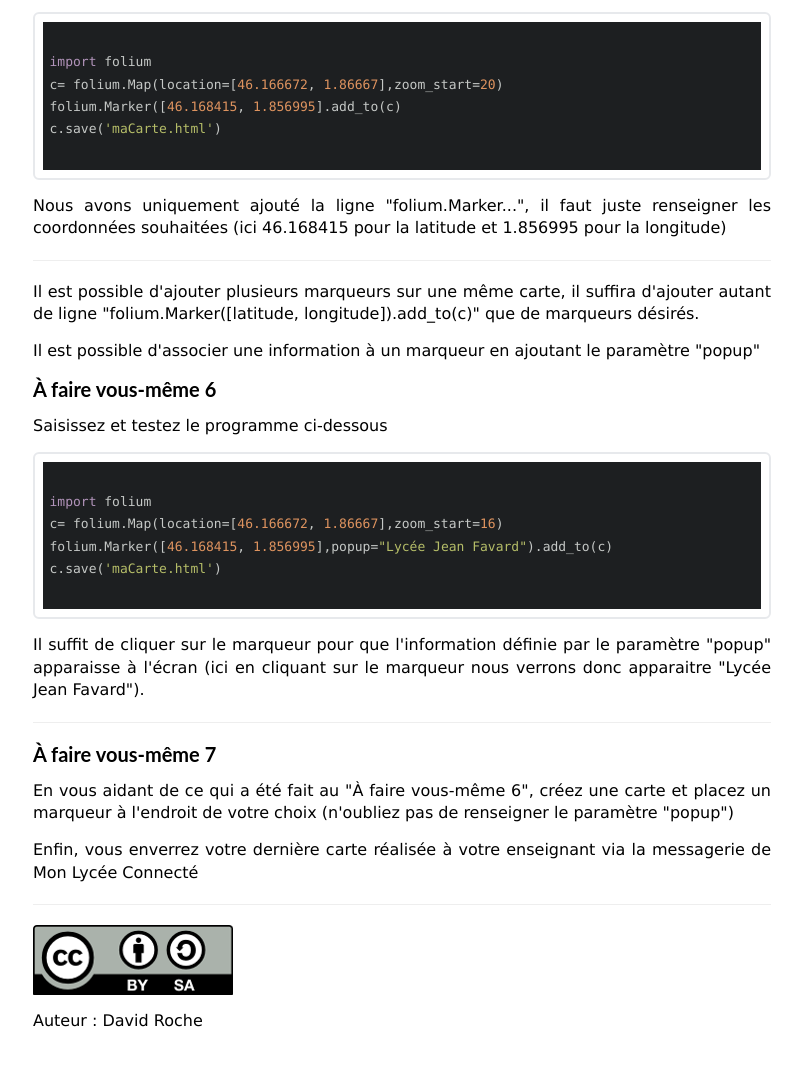
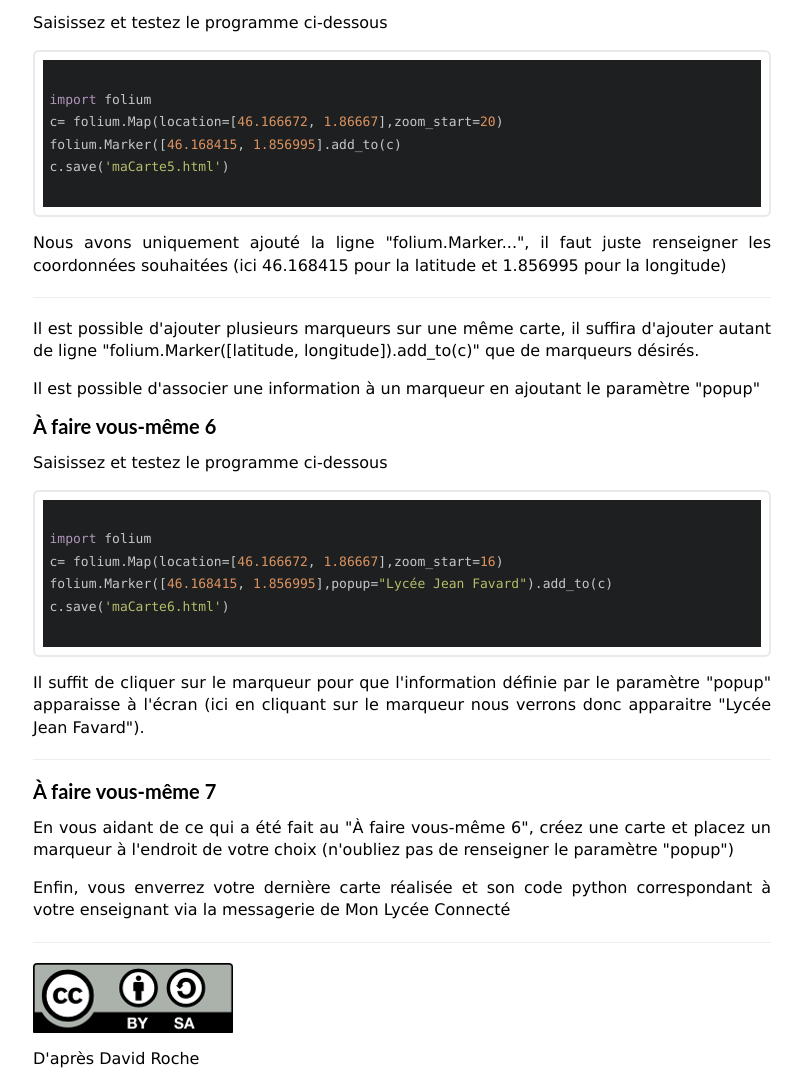
Before and after one commit to Uylhis/snt, a plain HTML site: page snt_Ma_carte.html in a window 1280 px wide. Shown: the part 1730-2815 px from the top of the page, without its empty margins (238-1040 px from the left). Before the commit the page ends 2778 px from the top, so only its background shows below. Drawn offline with nearby package versions, Linux system fonts and the light colour scheme; files whose address does not match are found by name; a web font is replaced by a local one.

Commit message:
snt_Ma_carte.html

```diff
--- a/snt_Ma_carte.html
+++ b/snt_Ma_carte.html
@@ -93,6 +93,8 @@ c.save('maCarte.html')
 		<p>
 			Modifiez le programme du "À faire vous-même 2" pour qu'il génère une carte centrée sur la ville de votre choix (la longitude et la latitude d'une ville sont facilement trouvables sur le web, attention celles-ci doivent être décimales).
 		</p>
+	    	<p>	<a href="https://www.coordonnees-gps.fr/">Voici un site pour trouver des coordonnées décimales dans le monde entier</a>
+		</p>
 		<hr />
 		<p>
 			Il est possible d'obtenir un niveau de zoom différent en ajoutant un paramètre "zoom_start"
@@ -104,7 +106,7 @@ c.save('maCarte.html')
 		<pre><code class="python">
 import folium
 c= folium.Map(location=[46.166672, 1.86667],zoom_start=15)
-c.save('maCarte.html')
+c.save('maCarte4.html')
 		</code></pre>
 		<p>
 			Plus la valeur de "zoom_start" sera grande et plus le zoom sera important.
@@ -121,7 +123,7 @@ c.save('maCarte.html')
 import folium
 c= folium.Map(location=[46.166672, 1.86667],zoom_start=20)
 folium.Marker([46.168415, 1.856995].add_to(c)
-c.save('maCarte.html')
+c.save('maCarte5.html')
 		</code></pre>
 		<p>
 			Nous avons uniquement ajouté la ligne "folium.Marker...", il faut juste renseigner les coordonnées souhaitées (ici 46.168415 pour la latitude et 1.856995 pour la longitude)
@@ -141,7 +143,7 @@ c.save('maCarte.html')
 import folium
 c= folium.Map(location=[46.166672, 1.86667],zoom_start=16)
 folium.Marker([46.168415, 1.856995],popup="Lycée Jean Favard").add_to(c)
-c.save('maCarte.html')
+c.save('maCarte6.html')
 		</code></pre>
 		<p>
 			Il suffit de cliquer sur le marqueur pour que l'information définie par le paramètre "popup" apparaisse à l'écran (ici en cliquant sur le marqueur nous verrons donc apparaitre "Lycée Jean Favard").
@@ -151,12 +153,12 @@ c.save('maCarte.html')
 		<p>
 			En vous aidant de ce qui a été fait au "À faire vous-même 6", créez une carte et placez un marqueur à l'endroit de votre choix (n'oubliez pas de renseigner le paramètre "popup")
 		</p>
-	    <p>Enfin, vous enverrez votre dernière carte réalisée à votre enseignant via la messagerie de Mon Lycée Connecté</p>
+	    <p>Enfin, vous enverrez votre dernière carte réalisée et son code python correspondant  à votre enseignant via la messagerie de Mon Lycée Connecté</p>
 		<hr />
 
 		<img style="margin-bottom: 15px;" src="./img/cc.png"/ />
 		<p>
-			Auteur : David Roche
+			D'après David Roche
 		</p>
 		</div>
       <script src="highlight.pack.js"></script>
```
